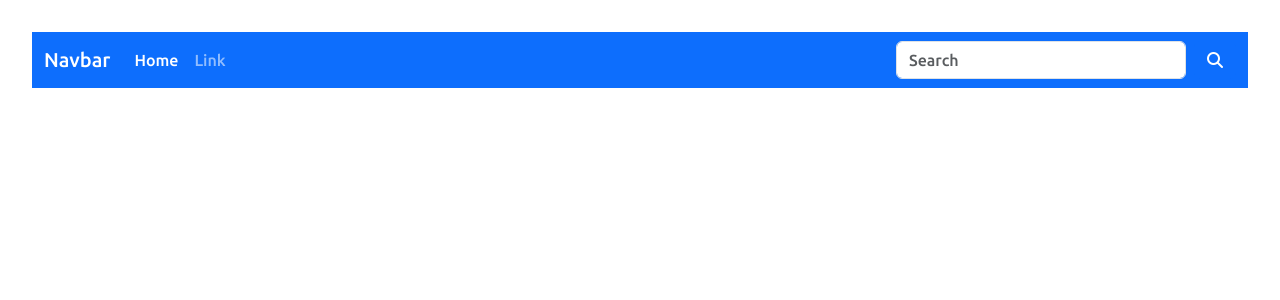
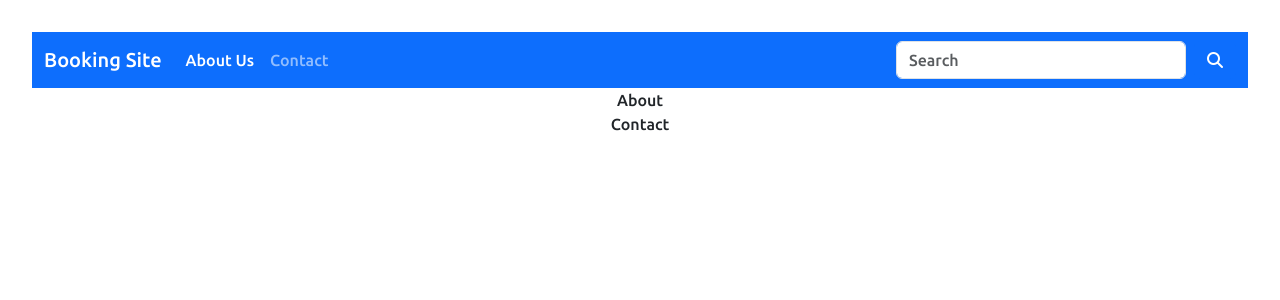
Before and after one commit to martin-creator/react_restapi, a React (Vite) app: page /contact in a window 1280 px wide. Shown: the top 300 px of the page. Built offline with nearby package versions, Linux system fonts and the light colour scheme.

Commit message:
Created contact and about pages

```diff
--- a/src/App.jsx
+++ b/src/App.jsx
@@ -1,5 +1,7 @@
 import { useState } from 'react'
 import NavBar from './components/NavBar'
+import About from './screens/About'
+import Contact from './screens/Contact'
 import './App.css'
 
 function App() {
@@ -7,6 +9,8 @@ function App() {
   return (
     <div>
       <NavBar />
+      <About />
+      <Contact />
     </div>
   )
 }
--- a/src/components/NavBar.jsx
+++ b/src/components/NavBar.jsx
@@ -5,7 +5,7 @@ function NavBar() {
     <nav className="navbar navbar-expand-lg navbar-dark bg-primary">
       <div className="container-fluid">
         <a className="navbar-brand" href="#">
-          Navbar
+        Booking Site
         </a>
         <button
           className="navbar-toggler"
@@ -22,12 +22,12 @@ function NavBar() {
           <ul className="navbar-nav me-auto mb-2 mb-lg-0">
             <li className="nav-item">
               <a className="nav-link active" aria-current="page" href="#">
-                Home
+                About Us
               </a>
             </li>
             <li className="nav-item">
               <a className="nav-link" href="#">
-                Link
+                Contact
               </a>
             </li>
           </ul>
--- /dev/null
+++ b/src/screens/About.jsx
@@ -0,0 +1,9 @@
+import React from 'react'
+
+function About() {
+  return (
+    <div>About</div>
+  )
+}
+
+export default About
--- /dev/null
+++ b/src/screens/Contact.jsx
@@ -0,0 +1,9 @@
+import React from 'react'
+
+function Contact() {
+  return (
+    <div>Contact</div>
+  )
+}
+
+export default Contact
```
